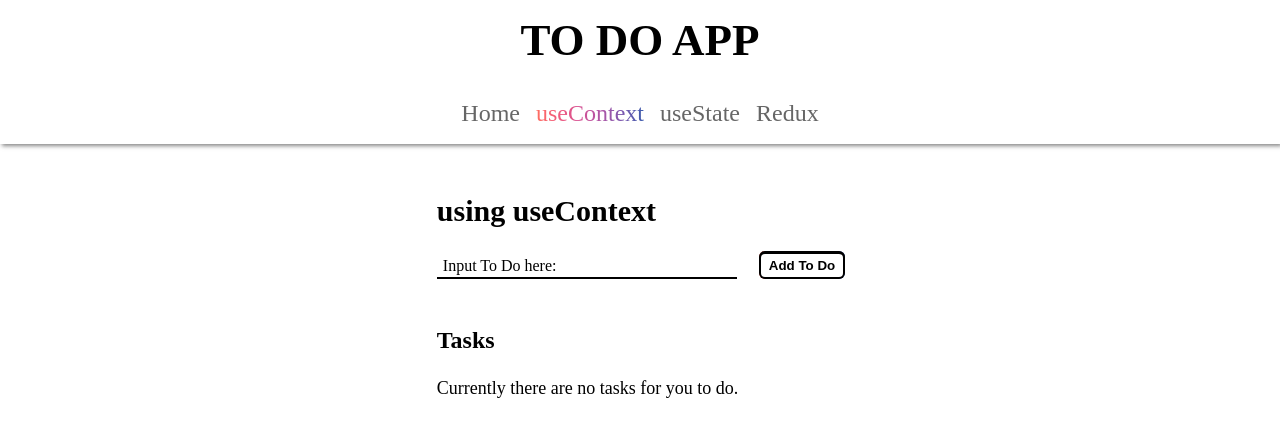
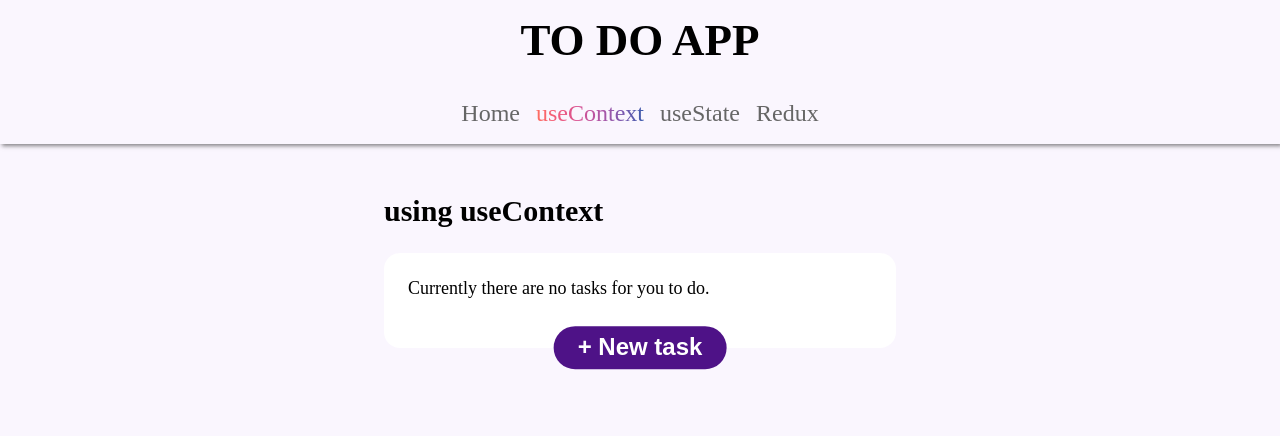
Before and after one commit to KrzysztofLesny/to-do-app-test, a React (Create React App) app: page /context in a window 1280 px wide. Shown: the top 436 px of the page. Built offline with nearby package versions, Linux system fonts and the light colour scheme.

Commit message:
style change

```diff
--- a/src/App.module.css
+++ /dev/null
@@ -1,13 +0,0 @@
-.subHeader {
-    font-size: 30px;
-    line-height: 125%;
-    font-weight: 600;
-    margin-bottom: 24px;
-}
-
-.smallHeading {
-    font-size: 24px;
-    line-height: 110%;
-    font-weight: 600;
-    margin-bottom: 24px;
-}
--- /dev/null
+++ b/src/components/Content/Content.js
@@ -0,0 +1,20 @@
+import { ToDoInputForm } from '../../components/ToDoInputForm/';
+import { ToDosList } from '../../components/ToDosList';
+import { useState } from 'react';
+
+import styles from './Content.module.css'
+
+export const Content = ({toDos, addToDo, removeToDo, header}) => {
+    const [showForm, setShowFom] = useState(false);
+
+    return (
+        <>
+            <h2 className={styles.subHeader}>using {header}</h2>
+            <div className={styles.wrapper}>
+                <ToDosList toDos={toDos} removeToDo={removeToDo} />
+                <button className={styles.button} onClick={() => setShowFom(true)}>+ New task</button>
+                {showForm && <ToDoInputForm addToDo={addToDo} closeForm={() => setShowFom(false)}/>}
+            </div>
+        </>
+    )
+}
--- /dev/null
+++ b/src/components/Content/Content.module.css
@@ -0,0 +1,39 @@
+.subHeader {
+    font-size: 30px;
+    line-height: 125%;
+    font-weight: 600;
+    margin-bottom: 24px;
+}
+
+.smallHeading {
+    font-size: 24px;
+    line-height: 110%;
+    font-weight: 600;
+    margin-bottom: 24px;
+}
+.wrapper {
+    min-width: 40vw;
+    position: relative;
+    padding: 1.5em 1.5em 3em;
+    border-radius: 1em;
+    background-color: var(--white);
+}
+.button {
+    background-color: var(--darkBlueBerry);
+    color: var(--white);
+    border: none;
+    font-size: 24px;
+    line-height: 110%;
+    font-weight: 600;
+    padding: 8px 24px;
+    border-radius: 500px;
+    position: absolute;
+    bottom: 0;
+    left: 50%;
+    transform: translate(-50%, 50%);
+    cursor: pointer;
+}
+.button:focus,
+.button:focus-visible {
+    outline: 3px solid var(--backupBackgroundColor);
+}
--- /dev/null
+++ b/src/components/Content/index.js
@@ -0,0 +1,3 @@
+import { Content } from './Content'
+
+export { Content }
--- a/src/components/ToDoInputForm/ToDoInputForm.js
+++ b/src/components/ToDoInputForm/ToDoInputForm.js
@@ -1,7 +1,8 @@
 import { useState } from "react"
+import ReactDOM from "react-dom";
 import styles from './ToDoInputForm.module.css'
 
-export const ToDoInputForm = ({addToDo}) => {
+export const ToDoInputForm = ({addToDo, closeForm}) => {
     const [toDo, setToDo] = useState('');
 
     const resetForm = () => {
@@ -17,12 +18,16 @@ export const ToDoInputForm = ({addToDo}) => {
         }
         addToDo(newToDo);
         resetForm();
+        closeForm();
     }
 
-    return (
-        <form className={styles.inputForm} onSubmit={handleSubmit}>
+    return ReactDOM.createPortal((
+        // how to use <dialog>?
+        <div className={styles.inputFormBackdrop} onClick={() => closeForm()}>
+            <form className={styles.inputForm} onSubmit={handleSubmit} onClick={e => e.stopPropagation()}>
                 <label className={styles.inputTextWrapper}>
                     <input
+                        autoFocus
                         placeholder=" "
                         className={styles.inputText}
                         type="text"
@@ -36,5 +41,6 @@ export const ToDoInputForm = ({addToDo}) => {
                     <button className={styles.button}><span>Add To Do</span></button>
                 </div>
             </form>
-    )
+        </div>
+    ), document.body)
 }
--- a/src/components/ToDoInputForm/ToDoInputForm.module.css
+++ b/src/components/ToDoInputForm/ToDoInputForm.module.css
@@ -1,13 +1,26 @@
+.inputFormBackdrop {
+    position: absolute;
+    inset: 0;
+    z-index: 1000;
+    background-color: rgba(1, 1, 1, .1);
+    display: flex;
+    flex-direction: column;
+    align-items: center;
+    justify-content: center;
+    align-content: center;
+}
 .inputForm {
     position: relative;
     display: flex;
     font-size: 16px;
     line-height: 140%;
-    margin-bottom: 50px;
+    padding: 48px;
     display: flex;
     gap: 24px;
     flex-direction: column;
     justify-content: flex-start;
+    background-color: #fff;
+    border-radius: 1em;
 }
 @media screen and (min-width: 600px) {
     .inputForm {
@@ -17,6 +30,7 @@
 
 .inputTextWrapper {
     position: relative;
+    isolation: isolate;
 }
 .inputTextUnderline {
     content: '';
@@ -32,7 +46,7 @@
     content: '';
     position: absolute;
     inset: 0px;
-    background-color: #000;
+    background-color: var(--fontColorPrimary);
     z-index: 1;
     transition: opacity 250ms;
 }
@@ -48,6 +62,7 @@
     padding: 4px;
     border: none;
     position: relative;
+    font-size: 16px;
 }
 @media screen and (min-width: 600px) {
     .inputText {
@@ -79,7 +94,7 @@
 .button span {
     position: relative;
     z-index: 3;
-    background-color: #fff;
+    background-color: var(--white);
     padding: 4px 8px;
     border-radius: 4px;
 }
--- a/src/components/ToDosList/ToDo/ToDo.js
+++ b/src/components/ToDosList/ToDo/ToDo.js
@@ -1,6 +1,6 @@
 import { useState } from "react"
 import styles from './ToDo.module.css'
-import closeIcon from '../../../assets/icon-close.svg'
+import trashIcon from '../../../assets/trash.svg'
 
 export const ToDo = ({ toDo, removeToDo }) => {
     const [isDone, setIsDone] = useState(false)
@@ -10,6 +10,7 @@ export const ToDo = ({ toDo, removeToDo }) => {
     }
 
     return (
+        //how to add fill to svg?
         <li className={styles.toDoListItem}>
             <span
                 onClick={() => toggleDone()}
@@ -17,11 +18,13 @@ export const ToDo = ({ toDo, removeToDo }) => {
             >
                 {toDo.value}
             </span>
-            <div>
-                <span className={styles.removeIcon} onClick={() => removeToDo(toDo.id)}>
-                    <img src={closeIcon} alt="delete icon" title="Delete task"/>
-                </span>
-            </div>
+            {isDone &&
+                <div>
+                    <span className={styles.removeIcon} onClick={() => removeToDo(toDo.id)}>
+                        <img src={trashIcon} alt="delete icon" title="Delete task" />
+                    </span>
+                </div>
+            }
         </li>
     )
 }
--- a/src/components/ToDosList/ToDo/ToDo.module.css
+++ b/src/components/ToDosList/ToDo/ToDo.module.css
@@ -4,13 +4,43 @@
     align-items: center;
     gap: 16px;
     padding: 4px;
-    box-shadow: var(--boxShadow);
+    color: var(--fontColorPrimary);
 }
 .done {
-    text-decoration: line-through;
+    text-decoration: line-through var(--darkBlueBerry) solid 3px;
 }
 .toDoListItem > span {
     width: 100%;
+    padding-left: 36px;
+    position: relative;
+    display: flex;
+    flex-direction: column;
+    justify-content: center;
+}
+.toDoListItem > span::after,
+.toDoListItem > span::before {
+    position: absolute;
+    box-sizing: border-box;
+}
+.toDoListItem > span::after {
+    content: '';
+    height: 18px;
+    width: 18px;
+    border: 3px solid var(--darkBlueBerry);
+    border-radius: 50%;
+    align-self: center;
+    left: 0;
+}
+.toDoListItem > span::before {
+    height: 6px;
+    width: 6px;
+    border: 4px solid var(--darkBlueBerry);
+    border-radius: 50%;
+    align-self: center;
+    left: 5px;
+}
+.toDoListItem > span.done::before {
+    content: '';
 }
 .toDoListItem > div {
     display: flex;
@@ -22,6 +52,11 @@
 }
 .removeIcon {
     cursor: pointer;
-    width: 40px;
-    height: 40px;
+    width: 18px;
+    display: flex;
+    align-items: center;
 }
+.removeIcon > .icon {
+    width: 100%;
+    object-fit: cover;
+}
--- a/src/index.css
+++ b/src/index.css
@@ -9,6 +9,16 @@
   --boxShadow: 2px 2px 4px 0px rgba(18, 18, 18, 0.5);
   --fontColorPrimary: #111;
   --fontColorGray: #666;
+  --baseLightness: 50%;
+  --lightLightness: 98%;
+  --darkLightness: 30%;
+  --blueBerry: hsl(271, 76%, var(--baseLightness));
+  --lightBlueBerry: hsl(271, 76%, var(--lightLightness));
+  --darkBlueBerry: hsl(271, 76%, var(--darkLightness));
+  --white: #fff;
+}
+body {
+  background-color: var(--lightBlueBerry);
 }
 a {
   text-decoration: none;
--- a/src/pages/Context/Context.js
+++ b/src/pages/Context/Context.js
@@ -1,17 +1,15 @@
-import { ToDoInputForm } from '../../components/ToDoInputForm/';
-import { ToDosList } from '../../components/ToDosList';
 import { useToDos } from '../../context/ToDoContext'
-import styles from '../../App.module.css'
+import { Content } from '../../components/Content';
 
 export const Context = () => {
     const {toDos, addToDo, removeToDo} = useToDos();
 
     return (
-        <>
-                <h2 className={styles.subHeader}>using useContext</h2>
-                <ToDoInputForm addToDo={addToDo} />
-                <h2 className={styles.smallHeading}>Tasks</h2>
-                <ToDosList toDos={toDos} removeToDo={removeToDo}/>
-        </>
+        <Content
+            addToDo={addToDo}
+            toDos={toDos}
+            removeToDo={removeToDo}
+            header={'useContext'}
+        />
     )
 }
--- a/src/pages/Redux/Redux.js
+++ b/src/pages/Redux/Redux.js
@@ -1,10 +1,6 @@
-import { ToDoInputForm } from '../../components/ToDoInputForm';
-import { ToDosList } from '../../components/ToDosList'
+import { Content } from '../../components/Content';
 import { useDispatch } from 'react-redux'
 import { addToDo, removeToDo } from '../../redux/toDoReducer'
-
-import styles from '../../App.module.css'
-
 import { useSelector } from 'react-redux';
 
 export const Redux = () => {
@@ -12,11 +8,11 @@ export const Redux = () => {
     const dispatch = useDispatch();
 
     return (
-        <>
-            <h2 className={styles.subHeader}>using Redux</h2>
-            <ToDoInputForm addToDo={(id) => dispatch(addToDo(id))} />
-            <h2 className={styles.smallHeading}>Tasks</h2>
-            <ToDosList toDos={toDos} removeToDo={(id) => dispatch(removeToDo(id))} />
-        </>
+        <Content
+            addToDo={(id) => dispatch(addToDo(id))}
+            toDos={toDos}
+            removeToDo={(id) => dispatch(removeToDo(id))}
+            header={'Redux'}
+        />
     )
 }
--- a/src/pages/State/State.js
+++ b/src/pages/State/State.js
@@ -1,9 +1,5 @@
 import { useState } from 'react';
-
-import { ToDoInputForm } from '../../components/ToDoInputForm';
-import { ToDosList } from '../../components/ToDosList';
-
-import styles from '../../App.module.css'
+import { Content } from '../../components/Content';
 
 export const State = () => {
   const [toDos, setToDos] = useState([]);
@@ -23,11 +19,11 @@ export const State = () => {
   }
 
   return (
-        <>
-            <h2 className={styles.subHeader}>using useState</h2>
-            <ToDoInputForm addToDo={addToDo} />
-            <h2 className={styles.smallHeading}>Tasks</h2>
-            <ToDosList toDos={toDos} removeToDo={removeToDo} />
-        </>
+    <Content
+      addToDo={addToDo}
+      toDos={toDos}
+      removeToDo={removeToDo}
+      header={'useState'}
+    />
   )
 }
```
Also changed, not shown: src/assets/trash.svg (added). Lines whose indentation alone changed are shown as unchanged.
